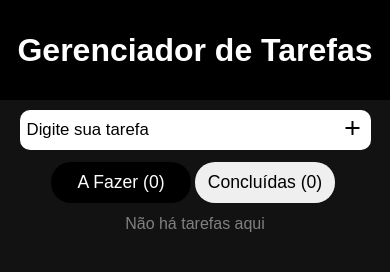
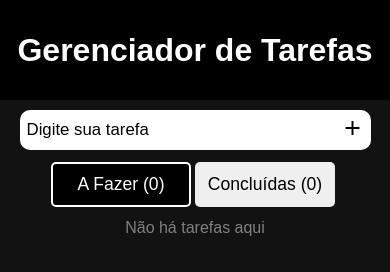
Before and after one commit to Vitorio-Desenvolvedor/App_habito_sustentabilidade, a plain HTML site: page index.html in a window 390 px wide. Drawn offline with Linux system fonts and the light colour scheme.

Commit message:
Melhorei a responsividade e design dos botões

```diff
--- a/styles/index.scss
+++ b/styles/index.scss
@@ -64,33 +64,37 @@ header{
 }
 .opcoes-tarefa{
     margin-left: 5%;
+    display: flex;
     /* height: fit-content; */
     // border: 1px solid purple;
     margin-bottom: 2%;
     button{
         // background: white;
+        // flex: 50%;
         border: none;
         width: 140px;
         display: inline-block;
         cursor: pointer;
-        margin-right: 1%;
+        margin-right: 4px;
         text-align: center;
         height: 10%;
         // color: white;
-        border-radius: 20px;
+        border-radius: 5px;
         font-size: 1.1rem;
-        padding: 10px;
+        padding: 12px;
         &:hover{
+            padding: 10px;
+            border: 2px solid white;
             color: white;
             background: #080808;
-            border: 1px solid white;
         }
     }
 }
-.btn-selecionado{
+button.btn-selecionado{
+    padding: 10px;
     background: black;
     color: white;
-    border: 1px solid white;
+    border: 2px solid white;
 }
 .container-tarefas{
     // border: 1px solid hotpink;
--- a/styles/responsivo.scss
+++ b/styles/responsivo.scss
@@ -1,4 +1,4 @@
-@media screen and (max-width: 400px){
+@media screen and (max-width: 500px){
     header{
         font-size: 16px;
         text-align: center;
```
Also changed, not shown: styles/index.css, styles/responsivo.css, 1 other file.
